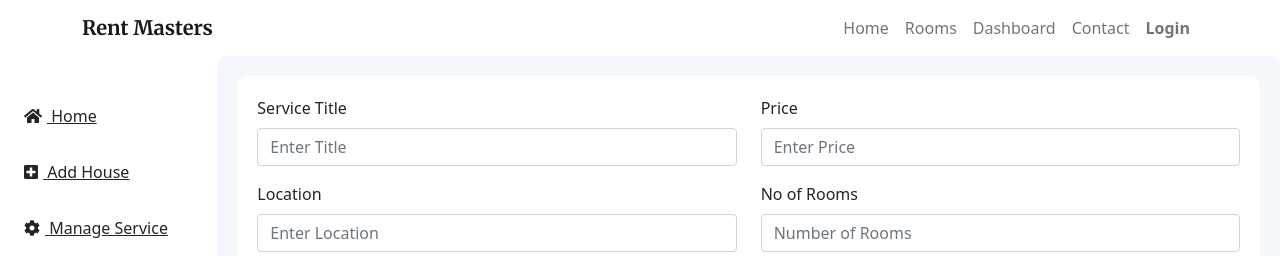
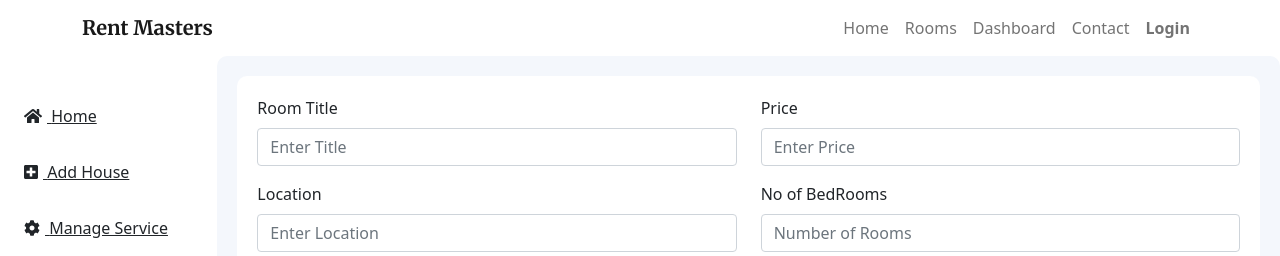
Before and after one commit to Rahat47/rent-masters, a React (Create React App) app: page /dashboard in a window 1280 px wide. Shown: the top 256 px of the page. Built offline with nearby package versions, Linux system fonts and the light colour scheme.

Commit message:
changing the add house form

```diff
--- a/src/components/AdminPannel/AddHouse.jsx
+++ b/src/components/AdminPannel/AddHouse.jsx
@@ -2,15 +2,27 @@ import React from "react";
 import { Button, Form } from "react-bootstrap";
 import Styles from "./AddHouse.module.css";
 
+const initialState = {
+    title: "",
+    img: "",
+    address: "",
+    bed: 0,
+    bathroom: 0,
+    price: 0,
+};
+
 const AddHouse = () => {
+    const handleSubmit = e => {
+        e.preventDefault();
+    };
     return (
         <div className={Styles.mainContainer}>
             <div className={Styles.formContainer}>
                 <div className="row">
                     <div className="col-md-6">
-                        <Form>
+                        <Form onSubmit={handleSubmit}>
                             <Form.Group className="mb-3" controlId="service">
-                                <Form.Label>Service Title</Form.Label>
+                                <Form.Label>Room Title</Form.Label>
                                 <Form.Control
                                     type="text"
                                     placeholder="Enter Title"
@@ -44,7 +56,7 @@ const AddHouse = () => {
                             </Form.Group>
 
                             <Form.Group className="mb-3" controlId="rooms">
-                                <Form.Label>No of Rooms</Form.Label>
+                                <Form.Label>No of BedRooms</Form.Label>
                                 <Form.Control
                                     type="text"
                                     placeholder="Number of Rooms"
@@ -66,11 +78,7 @@ const AddHouse = () => {
                 </div>
             </div>
             <div className="d-flex justify-content-end me-2">
-                <Button
-                    className="mt-3 px-4"
-                    variant="success"
-                    type="submit"
-                >
+                <Button className="mt-3 px-4" variant="success" type="submit">
                     Submit
                 </Button>
             </div>
```
